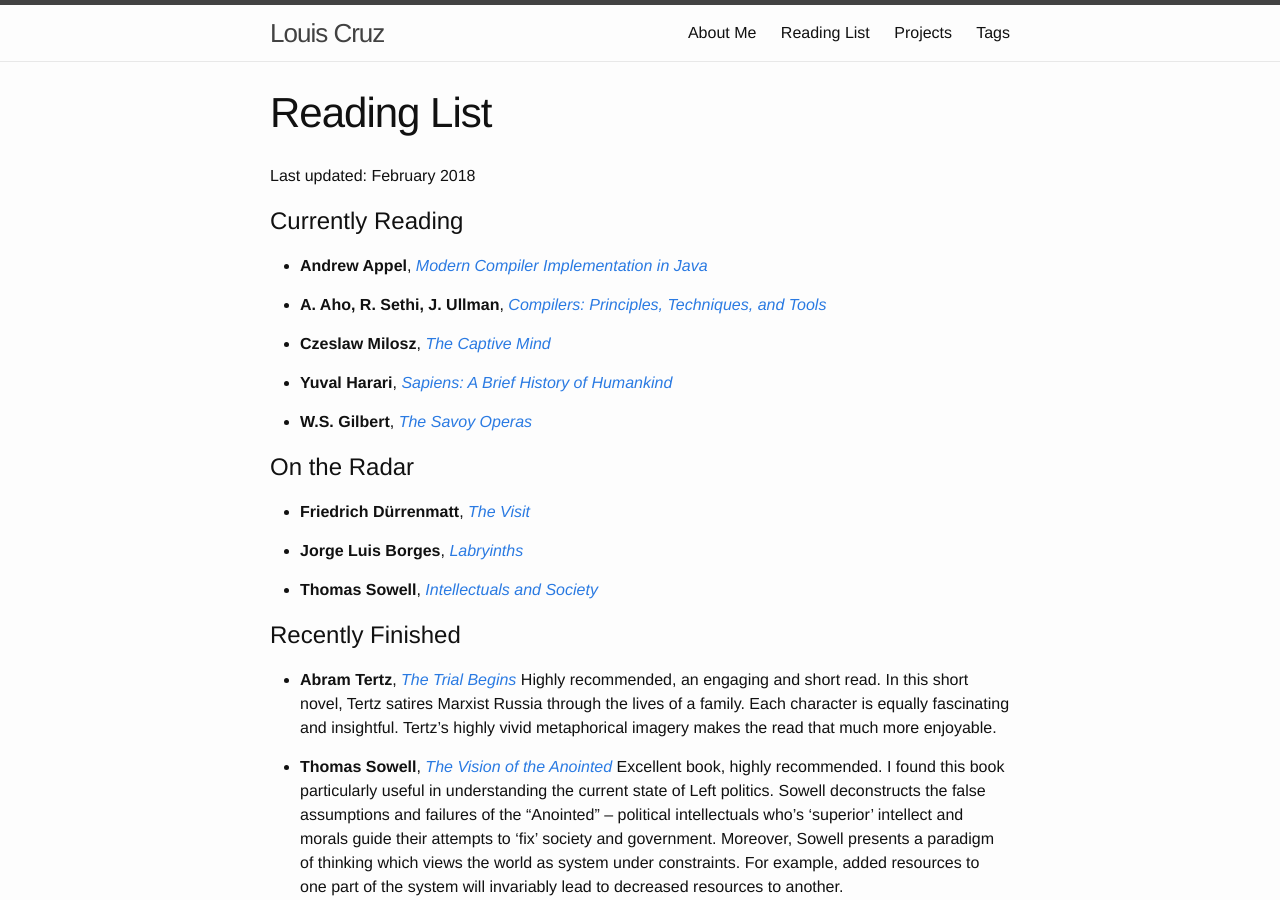
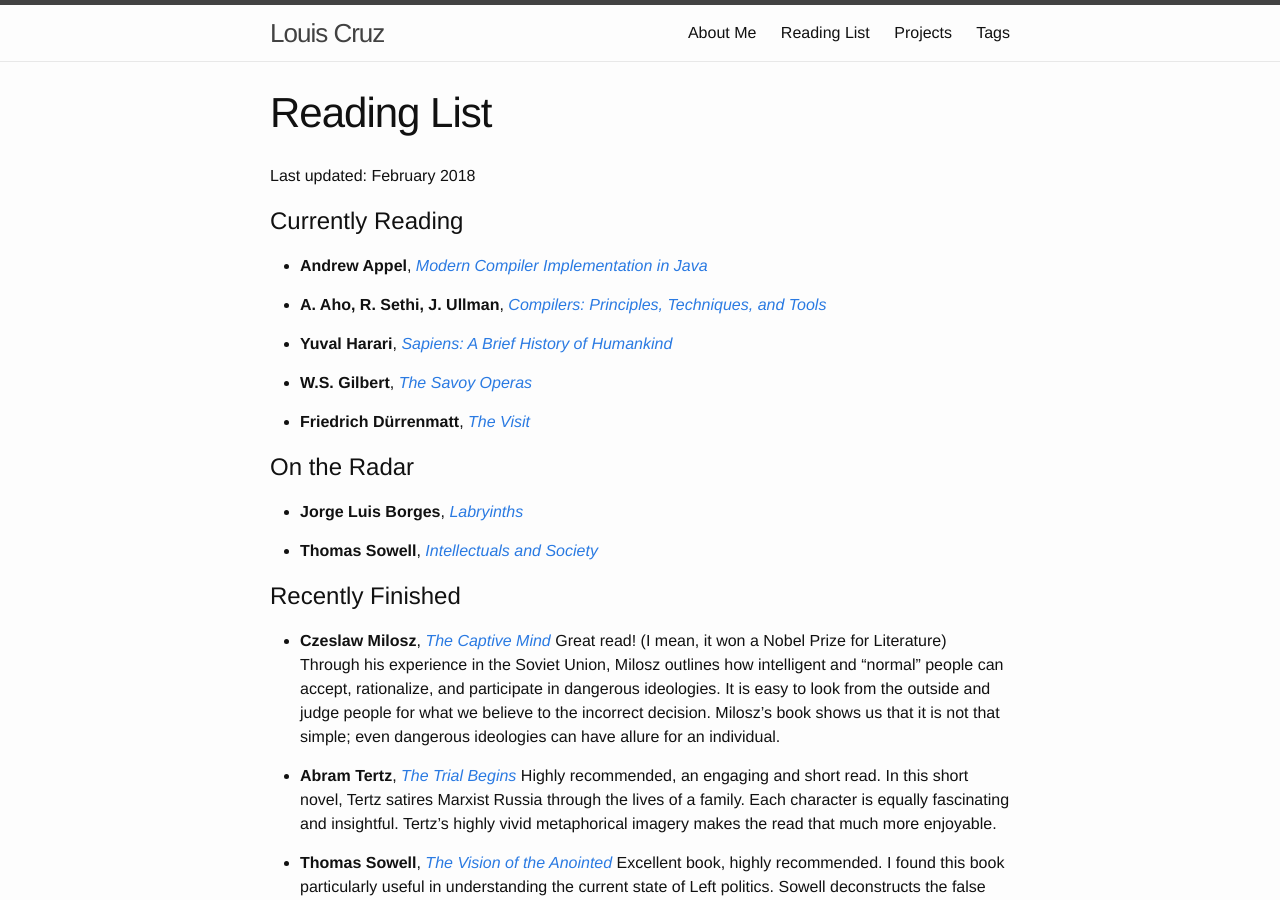
Before and after one commit to loucru1/loucru1.github.io, a Jekyll site: the page built from books.md, in a window 1280 px wide and 900 px high. Built offline with Jekyll 4.4.1, drawn with Linux system fonts in a browser that asks for light colours.

Commit message:
[add] the captive mind to read, move the visit to reading

```diff
--- a/books.md
+++ b/books.md
@@ -12,24 +12,26 @@ Last updated: February 2018
 
 * __A. Aho, R. Sethi, J. Ullman__, [_Compilers: Principles, Techniques, and Tools_](https://www.amazon.com/Compilers-Principles-Techniques-Tools-2nd/dp/0321486811/ref=tmm_hrd_swatch_0?_encoding=UTF8&qid=1520189329&sr=1-1&dpID=51Bug87tM%252BL&preST=_SY291_BO1,204,203,200_QL40_&dpSrc=detail)
 
-* __Czeslaw Milosz__, [_The Captive Mind_](https://www.amazon.com/Captive-Mind-Czeslaw-Milosz/dp/0679728562)
 
 * __Yuval Harari__, [_Sapiens: A Brief History of Humankind_](https://www.amazon.com/Sapiens-Humankind-Yuval-Noah-Harari/dp/0062316095/ref=sr_1_1?s=books&ie=UTF8&qid=1488658001&sr=1-1&keywords=sapiens)
 
 
 * __W.S. Gilbert__, [_The Savoy Operas_](https://www.amazon.com/Savoy-Operas-Complete-Sullivan-Classics-ebook/dp/B002RI95AE/ref=sr_1_1?s=books&ie=UTF8&qid=1519577742&sr=1-1&keywords=the+savoy+operas)
 
+* __Friedrich Dürrenmatt__, [_The Visit_](https://www.amazon.com/dp/0802144268/ref=cm_sw_r_tw_dp_U_x_-3UKAbMSADP5N)
+
 
 # On the Radar
 
-
-* __Friedrich Dürrenmatt__, [_The Visit_](https://www.amazon.com/dp/0802144268/ref=cm_sw_r_tw_dp_U_x_-3UKAbMSADP5N)
 
 * __Jorge Luis Borges__, [_Labryinths_](https://www.amazon.com/Labyrinths-Directions-Paperbook-Jorge-Borges/dp/0811216993/ref=sr_1_1?s=books&ie=UTF8&qid=1519579062&sr=1-1&keywords=labyrinth+jorge)
 
 * __Thomas Sowell__, [_Intellectuals and Society_](https://www.amazon.com/Intellectuals-Society-Expanded-Thomas-Sowell/dp/0465025226/ref=tmm_pap_swatch_0?_encoding=UTF8&qid=1519580142&sr=1-1)
 
 # Recently Finished
+
+* __Czeslaw Milosz__, [_The Captive Mind_](https://www.amazon.com/Captive-Mind-Czeslaw-Milosz/dp/0679728562)
+Great read! (I mean, it won a Nobel Prize for Literature) Through his experience in the Soviet Union, Milosz outlines how intelligent and "normal" people can accept, rationalize, and participate in dangerous ideologies. It is easy to look from the outside and judge people for what we believe to the incorrect decision. Milosz's book shows us that it is not that simple; even dangerous ideologies can have allure for an individual.
 
 * __Abram Tertz__, [_The Trial Begins_](https://www.amazon.com/Trial-Begins-Socialist-Realism/dp/0520046773/ref=sr_1_1?s=books&ie=UTF8&qid=1519578434&sr=1-1&keywords=the+trial+begins)
 Highly recommended, an engaging and short read. In this short novel, Tertz satires Marxist Russia through the lives of a family.
```
